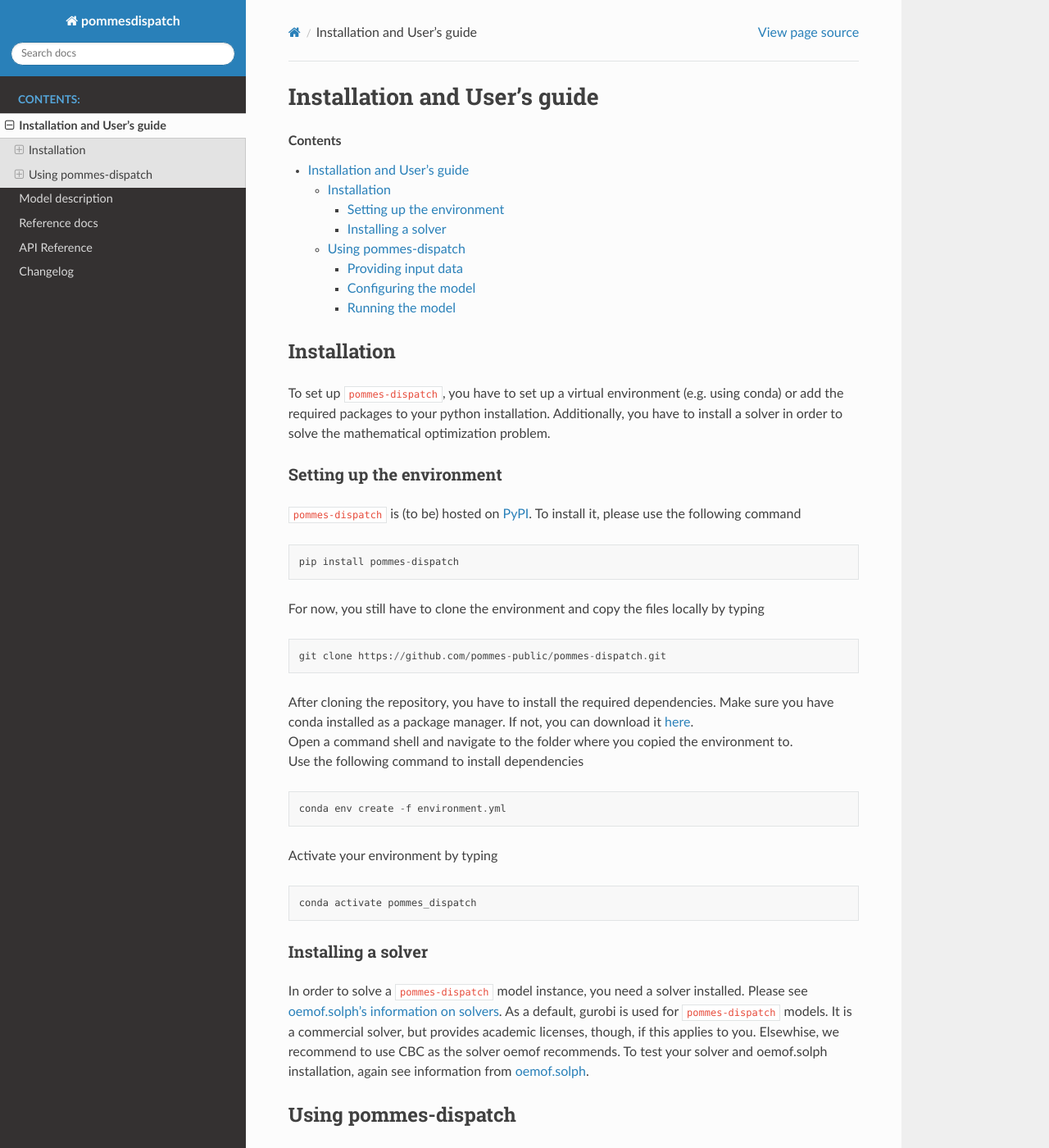
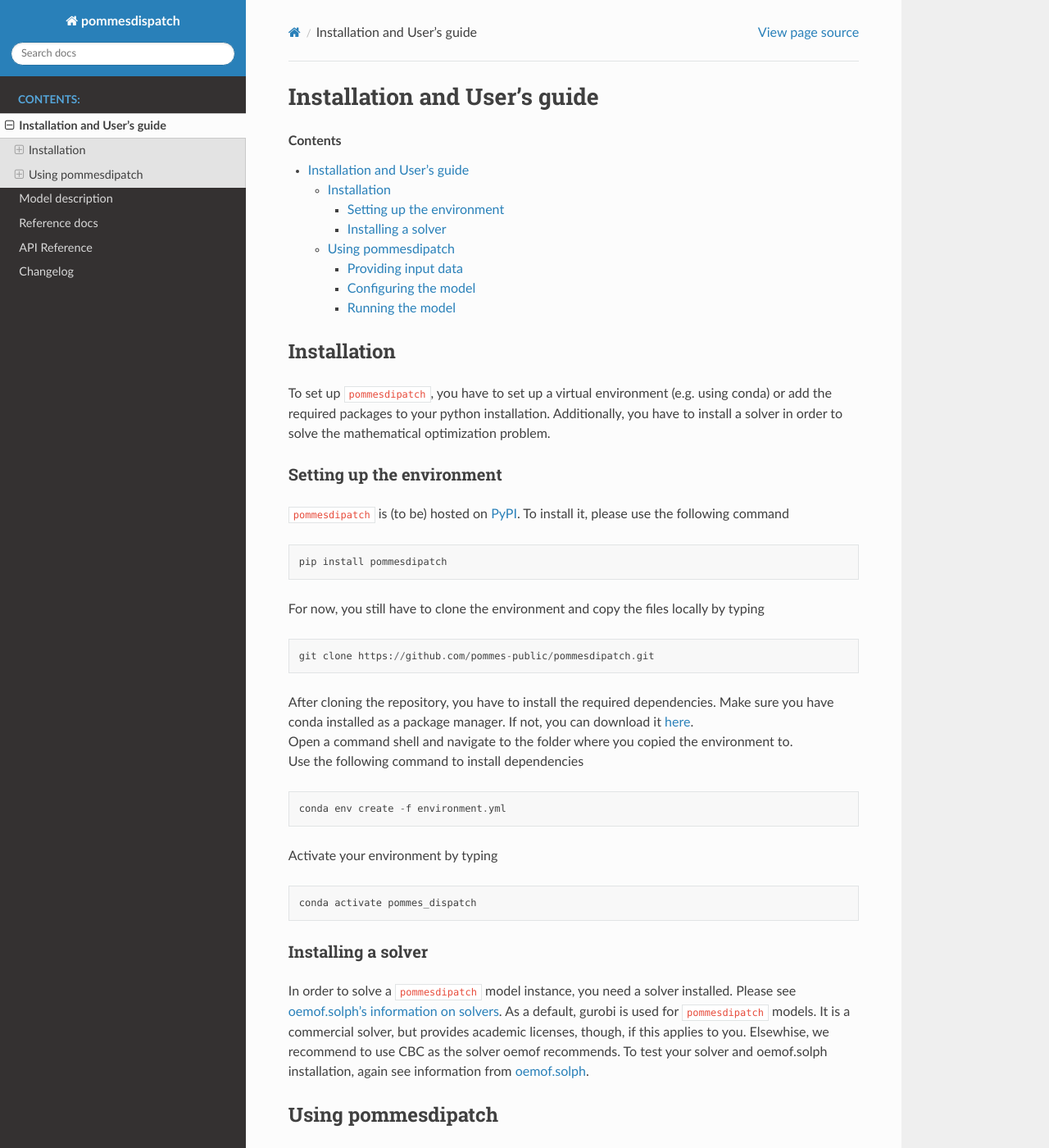
Before and after one commit to pommes-public/pommesdispatch, a Sphinx documentation site: the page built from docs/usage.rst, in a window 1280 px wide and 1400 px high. Shown: the whole window at 82% size. Built offline with Sphinx 7.4.7 and the Read the Docs theme 2.0.0, drawn with Linux system fonts in a browser that asks for light colours.

```diff
--- a/docs/changelog.rst
+++ b/docs/changelog.rst
@@ -11,7 +11,7 @@
 v0.0.1 (2021-08-05)
 -------------------
 
-Initial release of ``pommes-dispatch``
+Initial release of ``pommesdipatch``
 
 Welcome to the *POMMES* cosmos!
 
@@ -19,10 +19,10 @@
 
 Features:
 
-* ``pommes-dispatch`` is the **dispatch** variant of *POMMES* that allows
+* ``pommesdipatch`` is the **dispatch** variant of *POMMES* that allows
   to simulate dispatch decisions and power prices for Germany
   in hourly resolution for one year (or shorter time frames).
-* ``pommes-dispatch`` allows for negative power prices
+* ``pommesdipatch`` allows for negative power prices
   due to its in-depth representation of renewable plants in the market premium scheme.
 * Consistent input data sets for *POMMES* models can be obtained from
   `pommes-data <https://github.com/pommes-public/pommes-data>`_,
--- a/docs/index.rst
+++ b/docs/index.rst
@@ -1,12 +1,12 @@
-.. pommes-dispatch documentation master file
+.. pommesdipatch documentation master file
 
-Welcome to pommes-dispatch's documentation!
+Welcome to pommesdipatch's documentation!
 ===========================================
 
 **A bottom-up fundamental power market model
 for the German electricity sector**
 
-This is the documentation of pommes-dispatch, the dispatch variant of the
+This is the documentation of pommesdipatch, the dispatch variant of the
 fundamental power market model *POMMES* (**PO**\wer
 **M**\arket **M**\odel of **E**\nergy and re **S**\ources).
 
--- a/docs/model.rst
+++ b/docs/model.rst
@@ -10,7 +10,7 @@
 
 Overview
 ++++++++
-The **dispatch variant** of the power market model *POMMES* ``pommes-dispatch``
+The **dispatch variant** of the power market model *POMMES* ``pommesdipatch``
 enables the user to simulate the **dispatch of backup power plants,
 storages as well as demand response units for the Federal Republic of Germany**
 for an arbitrary year or timeframe between 2017 and 2030.
@@ -133,7 +133,7 @@
 
 Technical background
 ++++++++++++++++++++
-``pommes-dispatch`` builds on the framework `oemof.solph <https://github.com/oemof/oemof-solph>`_
+``pommesdipatch`` builds on the framework `oemof.solph <https://github.com/oemof/oemof-solph>`_
 which allows to model energy systems in a graph-based representation
 with the underlying mathematical constraints and objective function terms
 implemented in `pyomo <https://pyomo.readthedocs.io/en/stable/>`_.
@@ -177,7 +177,7 @@
 
 The model results are then obtained by concatenating the results for the individual
 time slices. There is a rolling horizon implementation integrated as an
-alternative to a perfect foresight simulation in ``pommes-dispatch``, see
+alternative to a perfect foresight simulation in ``pommesdipatch``, see
 :ref:`using`.
 
 .. _characteristics:
--- a/docs/reference.rst
+++ b/docs/reference.rst
@@ -3,17 +3,17 @@
 
 .. contents::
 
-pommes_dispatch.model
+pommesdipatch.model
 ---------------------
-The ``pommes_dispatch.model`` package contains the actual model which
+The ``pommesdipatch.model`` package contains the actual model which
 is a single file ``dispatch_model.py`` that can be run in a python editor.
 For usage please see :ref:`using`.
 
-pommes_dispatch.model_funcs
+pommesdipatch.model_funcs
 ---------------------------
-The ``pommes_dispatch.model_funcs`` package contains a collection of functions,
+The ``pommesdipatch.model_funcs`` package contains a collection of functions,
 classes and methods that are needed to run a dispatch model in
-``pommes_dispatch.model.dispatch_model.py``.
+``pommesdipatch.model.dispatch_model.py``.
 
 Modules
 +++++++
--- a/docs/usage.rst
+++ b/docs/usage.rst
@@ -6,19 +6,19 @@
 
 Installation
 ------------
-To set up ``pommes-dispatch``, you have to set up a virtual environment
+To set up ``pommesdipatch``, you have to set up a virtual environment
 (e.g. using conda) or add the required packages to your python installation.
 Additionally, you have to install a solver in order to solve
 the mathematical optimization problem.
 
 Setting up the environment
 ++++++++++++++++++++++++++
-``pommes-dispatch`` is (to be) hosted on `PyPI <https://pypi.org/>`_.
+``pommesdipatch`` is (to be) hosted on `PyPI <https://pypi.org/>`_.
 To install it, please use the following command
 
 .. code::
 
-    pip install pommes-dispatch
+    pip install pommesdipatch
 
 
 For now, you still have to clone the environment and
@@ -26,7 +26,7 @@
 
 .. code::
 
-    git clone https://github.com/pommes-public/pommes-dispatch.git
+    git clone https://github.com/pommes-public/pommesdipatch.git
 
 | After cloning the repository, you have to install the required dependencies.
  Make sure you have conda installed as a package manager.
@@ -47,11 +47,11 @@
 
 Installing a solver
 +++++++++++++++++++
-In order to solve a ``pommes-dispatch`` model instance,
+In order to solve a ``pommesdipatch`` model instance,
 you need a solver installed.
 Please see
 `oemof.solph's information on solvers <https://github.com/oemof/oemof-solph#installing-a-solver>`_.
-As a default, gurobi is used for ``pommes-dispatch`` models.
+As a default, gurobi is used for ``pommesdipatch`` models.
 It is a commercial solver, but provides academic licenses, though,
 if this applies to you. Elsewhise, we recommend to use CBC
 as the solver oemof recommends. To test your solver
@@ -61,7 +61,7 @@
 
 .. _using:
 
-Using pommes-dispatch
+Using pommesdipatch
 ---------------------
 
 Providing input data
```
Also changed, not shown: README.md (+11 -11 lines), 1 other file.
